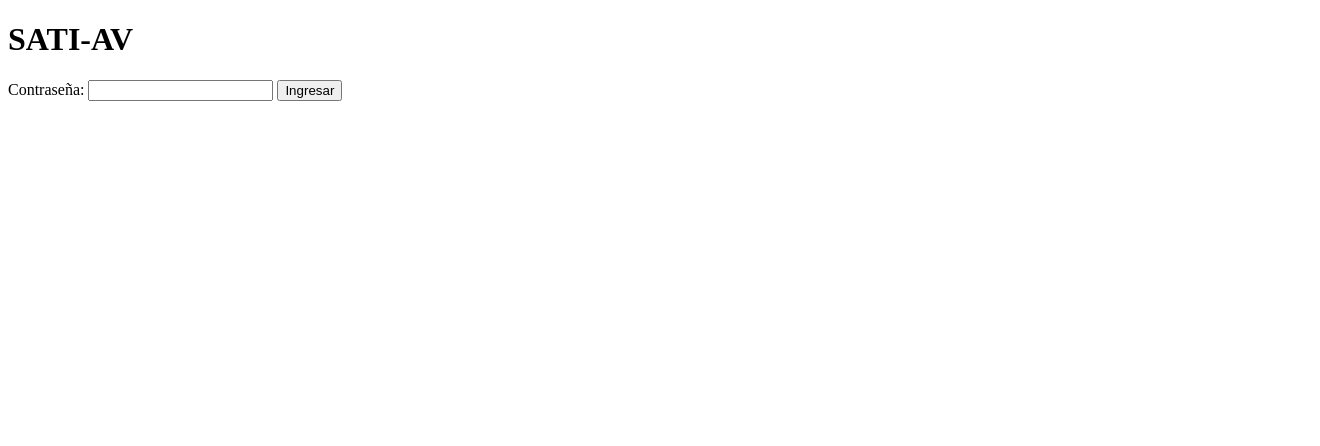
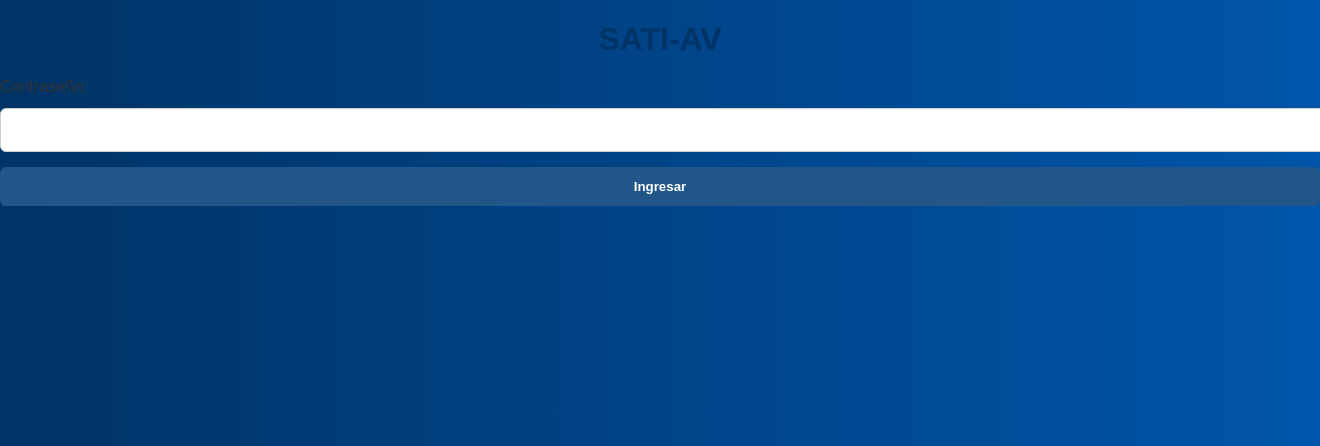
Before and after one commit to rojasalexiselsauce19-design/proyecto-sati-av, a Flask app: template presentation/templates/login.html in a window 1320 px wide; the page is wider, and only the part inside the window is pictured. Shown: the top 446 px of that part. Run offline with Flask 3, Linux system fonts and the light colour scheme; the template is opened without the code that fills it, so the values that code supplies are empty.

Commit message:
Actualizacion de codigo y rutas

```diff
--- /dev/null
+++ b/app.py
@@ -0,0 +1,43 @@
+from flask import Flask, render_template, request, redirect, url_for, flash
+from data.db import guardar_solicitud_desbloqueo
+
+
+app = Flask(__name__, template_folder='presentation/templates', static_folder='presentation/static')
+app.secret_key = "clave_secreta"
+
+PASSWORD = "1999"
+
+@app.route("/")
+def login_page():
+    return render_template("login.html")
+
+@app.route("/login", methods=["POST"])
+def login():
+    password = request.form["password"]
+    if password == PASSWORD:
+        return redirect(url_for("formulario"))
+    else:
+        flash("❌ Contraseña incorrecta", "error")
+        return redirect(url_for("login_page"))
+
+@app.route("/formulario")
+def formulario():
+    return render_template("index.html")
+
+@app.route("/guardar", methods=["POST"])
+def guardar():
+    carnet = request.form["carnet"]
+    carrera = request.form["carrera"]
+    motivo = request.form["motivo"]
+
+    mensaje = guardar_solicitud_desbloqueo(carnet, carrera, motivo)
+
+    if "Error" in mensaje:
+        flash(mensaje, "error")
+    else:
+        flash(mensaje, "success")
+
+    return redirect(url_for("formulario"))
+
+if __name__ == "__main__":
+    app.run(debug=True)
--- /dev/null
+++ b/data/python.py
@@ -0,0 +1,2 @@
+import mysql.connector
+print("!Libreria importada con exito!")
--- a/presentation/app2.py
+++ /dev/null
@@ -1,22 +0,0 @@
-from flask import Flask, render_template, request, redirect, url_for
-
-app = Flask(__name__)
-
-@app.route("/")
-def login_page():
-    return render_template("login.html")
-
-@app.route("/login", methods=["POST"])
-def login():
-    password = request.form["password"]
-    if password == "1999":  # contraseña correcta
-        return redirect(url_for("formulario"))
-    else:
-        return "Contraseña incorrecta"
-
-@app.route("/formulario")
-def formulario():
-    return render_template("index.html")
-
-if __name__ == "__main__":
-    app.run(debug=True)
--- /dev/null
+++ b/presentation/style.css
@@ -0,0 +1,68 @@
+/* Fondo general */
+body {
+    font-family: Arial, sans-serif;
+    background: linear-gradient(to right, #003366, #0055aa);
+    margin: 0;
+    padding: 0;
+    color: #333;
+}
+
+/* Contenedor principal */
+.container {
+    max-width: 500px;
+    margin: 50px auto;
+    background: #ca6767; /* rojo suave para probar */
+    padding: 25px;
+    border-radius: 10px;
+    box-shadow: 0 0 15px rgba(0,0,0,0.2);
+}
+
+/* Encabezado */
+h1 {
+    color: #003366;
+    text-align: center;
+    margin-bottom: 20px;
+}
+
+/* Campos de entrada */
+input, textarea {
+    width: 100%;
+    padding: 12px;
+    margin-top: 12px;
+    border: 1px solid #ccc;
+    border-radius: 6px;
+    font-size: 1em;
+}
+
+/* Botón */
+button {
+    width: 100%;
+    padding: 12px;
+    margin-top: 15px;
+    background-color: #225689;
+    color: #ffffff;
+    font-weight: bold;
+    border: none;
+    border-radius: 6px;
+    cursor: pointer;
+    transition: background 0.3s ease;
+}
+
+button:hover {
+    background-color: #0055aa;
+}
+
+/* Mensajes flash */
+.success {
+    color: #28a745;   /* verde */
+    text-align: center;
+    font-weight: bold;
+    margin-top: 15px;
+}
+
+.error {
+    color: #dc3545;   /* rojo */
+    text-align: center;
+    font-weight: bold;
+    margin-top: 15px;
+}
--- a/presentation/templates/login.html
+++ b/presentation/templates/login.html
@@ -3,9 +3,19 @@
 <head>
     <meta charset="UTF-8">
     <title>SATI-AV</title>
+    <link rel="stylesheet" href="{{ url_for('static', filename='style.css') }}">
 </head>
 <body>
     <h1>SATI-AV</h1>
+
+    {% with messages = get_flashed_messages(with_categories=true) %}
+      {% if messages %}
+        {% for category, message in messages %}
+          <p class="{{ category }}">{{ message }}</p>
+        {% endfor %}
+      {% endif %}
+    {% endwith %}
+
     <form action="/login" method="post">
         <label for="password">Contraseña:</label>
         <input type="password" id="password" name="password" required>
```
Also changed, not shown: data/db.py (+38 -3 lines), data/repositorio.py (+23 -9 lines), presentation/templates/index.html (+22 -7 lines), 1 other file.
